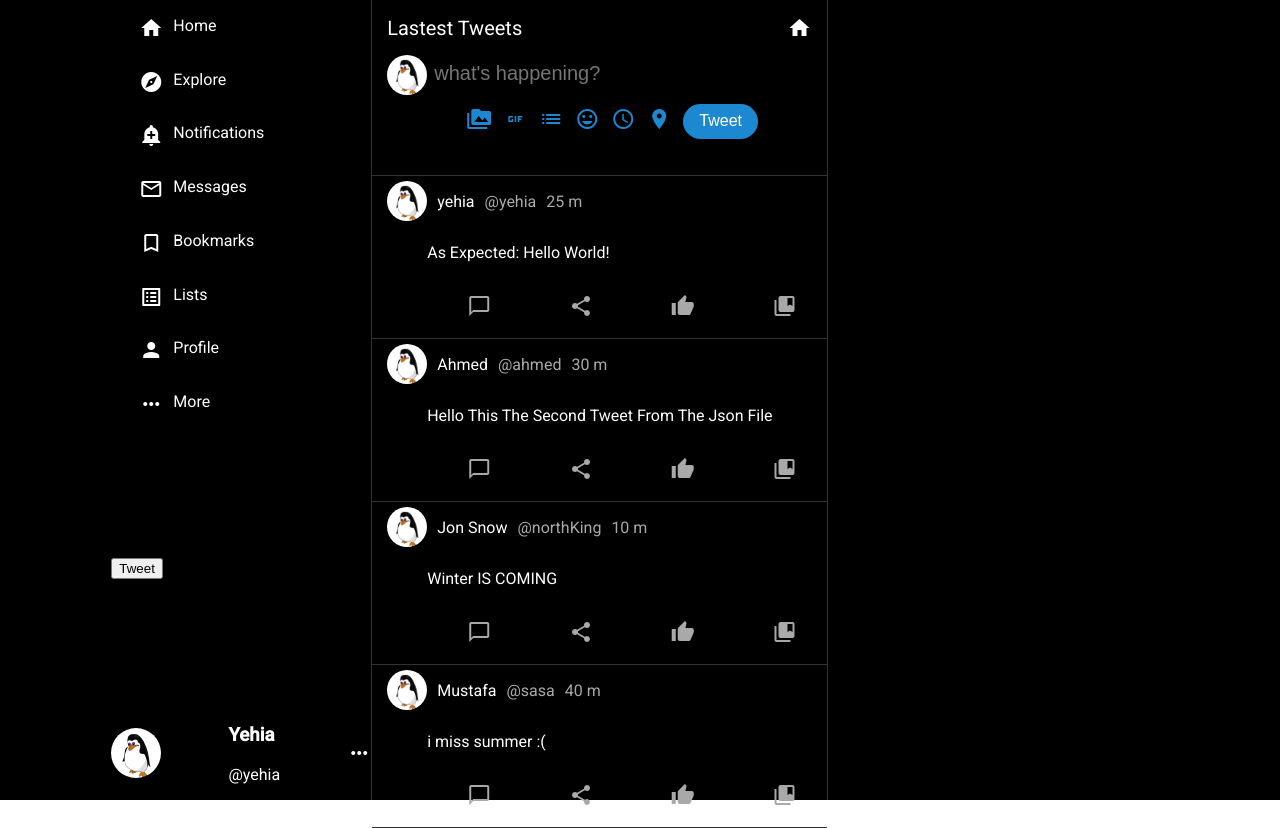
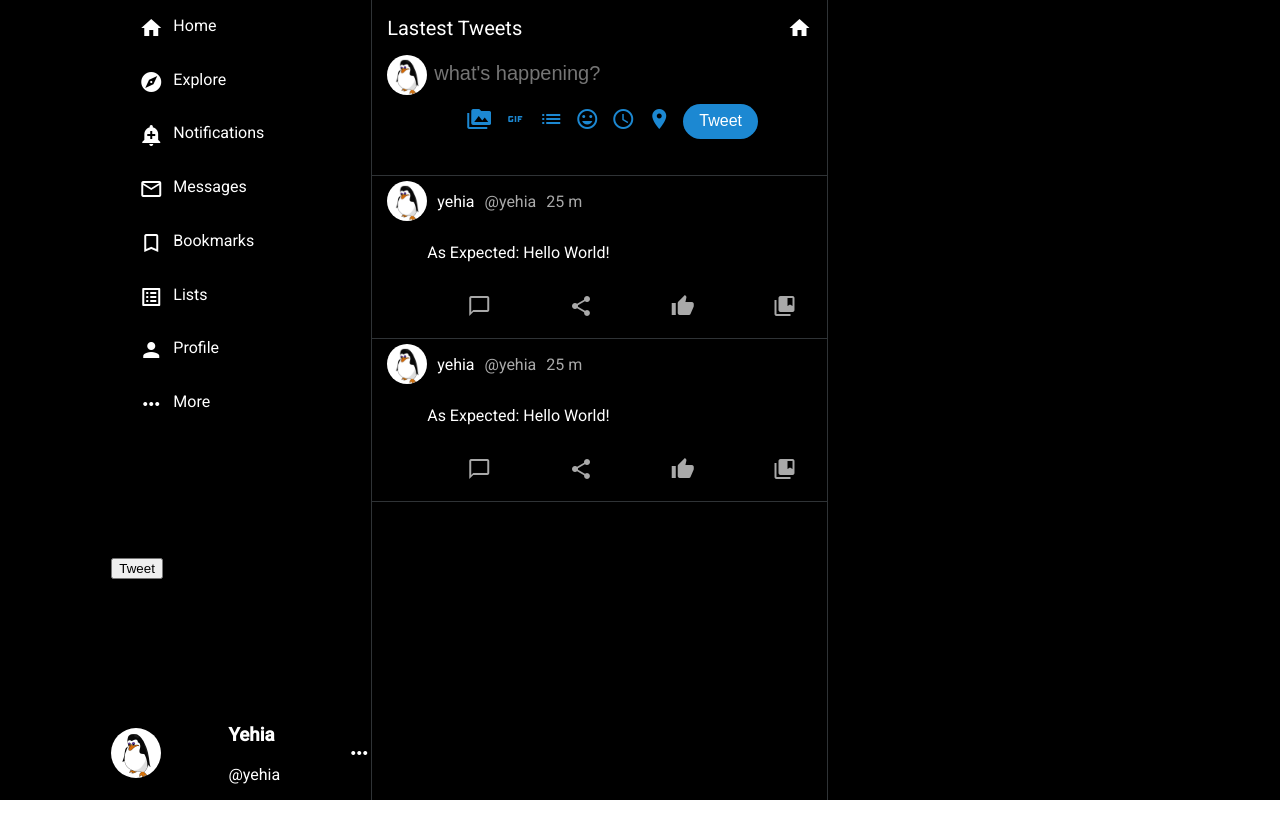
Before and after one commit to yehiagamalx/angtweets, an Angular app: page / in a window 1280 px wide. After the commit the page ends 800 px from the top, so only its background shows below. Built offline with nearby package versions, Linux system fonts and the light colour scheme; data requests are answered from the project's data file.

Commit message:
create service to get data from api

```diff
--- /dev/null
+++ b/db.json
@@ -0,0 +1,23 @@
+{
+  "tweets": [
+    {
+      "id": 1,
+      "username": "yehia",
+      "handle": "@yehia",
+      "time": 25,
+      "profileImg": "../../../../assets/profile.jpg",
+      "body": "As Expected: Hello World!"
+     },
+     {
+      "id": 2,
+      "username": "yehia",
+      "handle": "@yehia",
+      "time": 25,
+      "profileImg": "../../../../assets/profile.jpg",
+      "body": "As Expected: Hello World!"
+     }
+
+
+
+  ]
+}
--- a/package.json
+++ b/package.json
@@ -6,7 +6,8 @@
     "start": "ng serve",
     "build": "ng build",
     "watch": "ng build --watch --configuration development",
-    "test": "ng test"
+    "test": "ng test",
+    "server": "json-server --watch db.json --port 5000"
   },
   "private": true,
   "dependencies": {
--- a/src/app/modules/home/feeds/feeds.component.ts
+++ b/src/app/modules/home/feeds/feeds.component.ts
@@ -1,6 +1,6 @@
 import { Component, OnInit } from '@angular/core';
 import {Itweets} from './../../../itweets'
-import {Tweets} from './../../../tweetsApi'
+import {GetweetService} from '../../../services/getweet.service'
 
 @Component({
   selector: 'app-feeds',
@@ -9,11 +9,13 @@ import {Tweets} from './../../../tweetsApi'
 })
 export class FeedsComponent implements OnInit {
 
-  tweets: Itweets[] = Tweets
+  tweets: Itweets[] = [];
 
-  constructor() { }
+  constructor(private getweetService: GetweetService) { }
 
   ngOnInit(): void {
+
+    this.getweetService.getTweets().subscribe((tweets) => this.tweets = tweets);
   }
 
 }
--- a/src/app/modules/home/tweet/tweet.component.ts
+++ b/src/app/modules/home/tweet/tweet.component.ts
@@ -1,5 +1,4 @@
 import { Component, OnInit, Input } from '@angular/core';
-import { Tweets } from 'src/app/tweetsApi';
 import { Itweets } from 'src/app/itweets';
 
 @Component({
--- /dev/null
+++ b/src/app/services/getweet.service.ts
@@ -0,0 +1,20 @@
+import { Injectable } from '@angular/core';
+import { HttpClient, HttpHeaders } from '@angular/common/http';
+import { Observable } from 'rxjs';
+import {Itweets} from './../itweets'
+
+@Injectable({
+  providedIn: 'root'
+})
+export class GetweetService {
+
+
+  private apiUrl = 'http://localhost:5000/tweets'
+
+
+  constructor(private http:HttpClient) { }
+
+  getTweets(): Observable<Itweets[]> {
+    return this.http.get<Itweets[] >(this.apiUrl)
+  }
+}
```
Also changed, not shown: src/app/modules/shared/shared.module.ts (+5 -2 lines), 1 other file (tests, documents, lock files or other folders).
